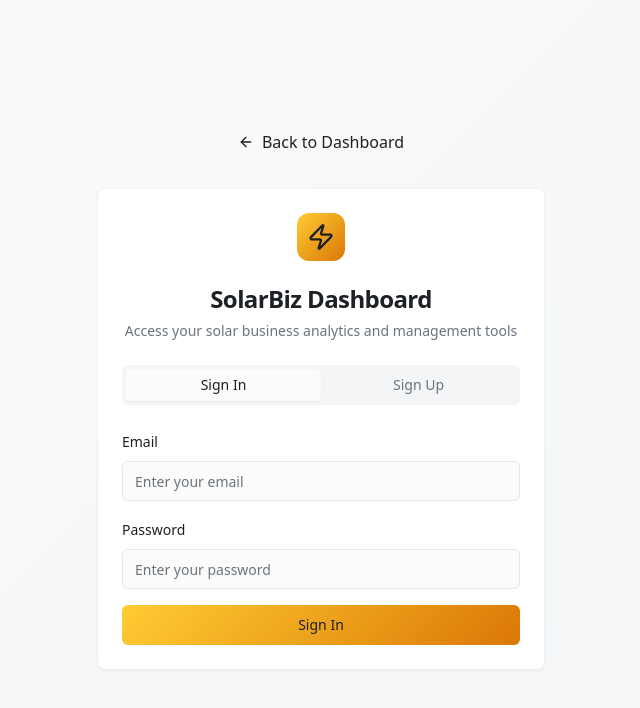
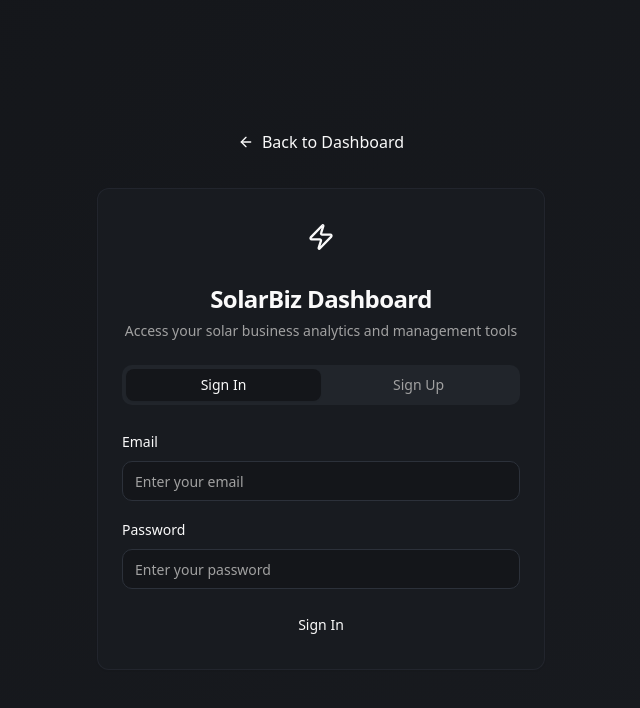
Before and after one commit to Erick-Wong/SolarAI, a React (Vite) app: page /auth in a window 1280 px wide. Shown: the top 708 px of the page, without its empty margins (319-959 px from the left). Built offline with nearby package versions, Linux system fonts and the light colour scheme.

Commit message:
Apply dashboard theme
The AI will update the dashboard's visual style to match the provided image.

```diff
--- a/src/components/DashboardLayout.tsx
+++ b/src/components/DashboardLayout.tsx
@@ -59,7 +59,7 @@ export function DashboardLayout({ children, title, description, showBackButton =
 
         <main className="flex-1 overflow-auto">
           {/* Header */}
-          <header className="sticky top-0 z-10 bg-background/80 backdrop-blur-sm border-b border-border">
+          <header className="sticky top-0 z-10 bg-card/95 backdrop-blur-sm border-b border-border shadow-card">
             <div className="flex items-center justify-between px-6 py-4">
               <div className="flex items-center gap-4">
                 <SidebarTrigger />
--- a/src/components/dashboard/DashboardContent.tsx
+++ b/src/components/dashboard/DashboardContent.tsx
@@ -15,7 +15,7 @@ import {
 
 export function DashboardContent() {
   return (
-    <div className="space-y-6">
+    <div className="space-y-8">
       {/* Key Metrics */}
       <div className="grid grid-cols-1 md:grid-cols-2 lg:grid-cols-4 gap-4">
         <MetricCard
@@ -62,49 +62,49 @@ export function DashboardContent() {
 
       {/* Recent Activity */}
       <div className="grid grid-cols-1 md:grid-cols-2 gap-6">
-        <div className="bg-card rounded-lg border p-6">
-          <h3 className="text-lg font-semibold mb-4">Recent Activities</h3>
-          <div className="space-y-3">
-            <div className="flex items-center gap-3 p-3 bg-muted/30 rounded-lg">
-              <div className="w-2 h-2 bg-success rounded-full"></div>
+        <div className="bg-gradient-card rounded-xl border border-border/50 p-6 shadow-card">
+          <h3 className="text-xl font-semibold mb-6 text-foreground">Recent Activities</h3>
+          <div className="space-y-4">
+            <div className="flex items-center gap-4 p-4 bg-muted/20 rounded-lg border border-border/30">
+              <div className="w-3 h-3 bg-success rounded-full shadow-lg"></div>
               <div className="flex-1">
-                <p className="text-sm font-medium">Installation completed at Johnson Residence</p>
-                <p className="text-xs text-muted-foreground">2 hours ago</p>
+                <p className="text-sm font-medium text-foreground">Installation completed at Johnson Residence</p>
+                <p className="text-xs text-muted-foreground mt-1">2 hours ago</p>
               </div>
             </div>
-            <div className="flex items-center gap-3 p-3 bg-muted/30 rounded-lg">
-              <div className="w-2 h-2 bg-warning rounded-full"></div>
+            <div className="flex items-center gap-4 p-4 bg-muted/20 rounded-lg border border-border/30">
+              <div className="w-3 h-3 bg-warning rounded-full shadow-lg"></div>
               <div className="flex-1">
-                <p className="text-sm font-medium">New lead from Dallas - Smith Commercial</p>
-                <p className="text-xs text-muted-foreground">4 hours ago</p>
+                <p className="text-sm font-medium text-foreground">New lead from Dallas - Smith Commercial</p>
+                <p className="text-xs text-muted-foreground mt-1">4 hours ago</p>
               </div>
             </div>
-            <div className="flex items-center gap-3 p-3 bg-muted/30 rounded-lg">
-              <div className="w-2 h-2 bg-primary rounded-full"></div>
+            <div className="flex items-center gap-4 p-4 bg-muted/20 rounded-lg border border-border/30">
+              <div className="w-3 h-3 bg-primary rounded-full shadow-lg"></div>
               <div className="flex-1">
-                <p className="text-sm font-medium">Quote sent to Wilson Office - $85k system</p>
-                <p className="text-xs text-muted-foreground">6 hours ago</p>
+                <p className="text-sm font-medium text-foreground">Quote sent to Wilson Office - $85k system</p>
+                <p className="text-xs text-muted-foreground mt-1">6 hours ago</p>
               </div>
             </div>
           </div>
         </div>
 
-        <div className="bg-card rounded-lg border p-6">
-          <h3 className="text-lg font-semibold mb-4">Quick Actions</h3>
-          <div className="grid grid-cols-2 gap-3">
-            <Button className="bg-gradient-solar hover:shadow-solar transition-smooth">
+        <div className="bg-gradient-card rounded-xl border border-border/50 p-6 shadow-card">
+          <h3 className="text-xl font-semibold mb-6 text-foreground">Quick Actions</h3>
+          <div className="grid grid-cols-2 gap-4">
+            <Button className="bg-gradient-primary hover:shadow-primary transition-smooth h-12">
               <Users className="w-4 h-4 mr-2" />
               Add Lead
             </Button>
-            <Button variant="outline">
+            <Button variant="outline" className="border-border/50 hover:bg-muted/20 h-12">
               <Calendar className="w-4 h-4 mr-2" />
               Schedule
             </Button>
-            <Button variant="outline">
+            <Button variant="outline" className="border-border/50 hover:bg-muted/20 h-12">
               <Zap className="w-4 h-4 mr-2" />
               New Install
             </Button>
-            <Button variant="outline">
+            <Button variant="outline" className="border-border/50 hover:bg-muted/20 h-12">
               <TrendingUp className="w-4 h-4 mr-2" />
               Reports
             </Button>
--- a/src/components/dashboard/MetricCard.tsx
+++ b/src/components/dashboard/MetricCard.tsx
@@ -26,22 +26,26 @@ export function MetricCard({
   };
 
   return (
-    <Card className={cn("hover:shadow-energy transition-smooth", className)}>
+    <Card className={cn("bg-gradient-card border-border/50 hover:shadow-primary transition-smooth", className)}>
       <CardContent className="p-6">
         <div className="flex items-center justify-between">
           <div className="flex-1">
-            <p className="text-sm font-medium text-muted-foreground mb-1">{title}</p>
-            <div className="flex items-baseline gap-2">
-              <h3 className="text-2xl font-bold text-foreground">{value}</h3>
+            <p className="text-sm font-medium text-muted-foreground mb-2">{title}</p>
+            <div className="flex items-baseline gap-3">
+              <h3 className="text-3xl font-bold text-foreground">{value}</h3>
               {change && (
-                <span className={cn("text-sm font-medium", changeColors[changeType])}>
+                <span className={cn("text-sm font-semibold px-2 py-1 rounded-full",
+                  changeType === "positive" ? "text-success bg-success/10" :
+                  changeType === "negative" ? "text-destructive bg-destructive/10" :
+                  "text-muted-foreground bg-muted/10"
+                )}>
                   {change}
                 </span>
               )}
             </div>
           </div>
-          <div className="w-12 h-12 bg-gradient-solar rounded-lg flex items-center justify-center">
-            <Icon className="w-6 h-6 text-primary-foreground" />
+          <div className="w-14 h-14 bg-gradient-primary rounded-xl flex items-center justify-center shadow-primary">
+            <Icon className="w-7 h-7 text-primary-foreground" />
           </div>
         </div>
       </CardContent>
--- a/src/index.css
+++ b/src/index.css
@@ -2,64 +2,65 @@
 @tailwind components;
 @tailwind utilities;
 
-/* Solar Business Dashboard Design System
+/* Dark Dashboard Design System - Modern Green Theme
 All colors MUST be HSL.
 */
 
 @layer base {
   :root {
-    --background: 50 20% 98%;
-    --foreground: 220 13% 13%;
+    /* Dark theme base colors */
+    --background: 220 13% 9%;
+    --foreground: 0 0% 98%;
 
-    --card: 0 0% 100%;
-    --card-foreground: 220 13% 13%;
+    --card: 220 13% 11%;
+    --card-foreground: 0 0% 98%;
 
-    --popover: 0 0% 100%;
-    --popover-foreground: 220 13% 13%;
+    --popover: 220 13% 11%;
+    --popover-foreground: 0 0% 98%;
 
-    /* Solar-themed primary colors */
-    --primary: 32 95% 44%;
-    --primary-foreground: 220 13% 13%;
-    --primary-glow: 45 100% 60%;
+    /* Green-themed primary colors */
+    --primary: 142 76% 36%;
+    --primary-foreground: 0 0% 98%;
+    --primary-glow: 142 84% 47%;
 
-    --secondary: 210 20% 96%;
-    --secondary-foreground: 220 13% 13%;
+    --secondary: 220 13% 15%;
+    --secondary-foreground: 0 0% 98%;
 
-    --muted: 210 20% 96%;
-    --muted-foreground: 220 9% 46%;
+    --muted: 220 13% 15%;
+    --muted-foreground: 0 0% 63%;
 
-    --accent: 213 94% 68%;
-    --accent-foreground: 0 0% 100%;
+    --accent: 142 76% 36%;
+    --accent-foreground: 0 0% 98%;
 
     --destructive: 0 84% 60%;
-    --destructive-foreground: 0 0% 100%;
+    --destructive-foreground: 0 0% 98%;
 
     --success: 142 76% 36%;
-    --success-foreground: 0 0% 100%;
+    --success-foreground: 0 0% 98%;
 
     --warning: 38 92% 50%;
-    --warning-foreground: 220 13% 13%;
+    --warning-foreground: 220 13% 9%;
 
-    --border: 214 32% 91%;
-    --input: 214 32% 91%;
-    --ring: 32 95% 44%;
+    --border: 220 13% 20%;
+    --input: 220 13% 20%;
+    --ring: 142 76% 36%;
 
-    /* Solar-inspired gradients */
-    --gradient-solar: linear-gradient(135deg, hsl(45 100% 60%), hsl(32 95% 44%));
-    --gradient-energy: linear-gradient(135deg, hsl(213 94% 68%), hsl(32 95% 44%));
-    --gradient-success: linear-gradient(135deg, hsl(142 76% 36%), hsl(160 84% 39%));
-    --gradient-background: linear-gradient(135deg, hsl(50 20% 98%), hsl(210 20% 96%));
+    /* Modern dark gradients with green accents */
+    --gradient-primary: linear-gradient(135deg, hsl(142 76% 36%), hsl(142 84% 47%));
+    --gradient-card: linear-gradient(135deg, hsl(220 13% 11%), hsl(220 13% 13%));
+    --gradient-success: linear-gradient(135deg, hsl(142 76% 36%), hsl(142 84% 47%));
+    --gradient-background: linear-gradient(135deg, hsl(220 13% 9%), hsl(220 13% 11%));
 
-    /* Shadows and effects */
-    --shadow-solar: 0 10px 40px -10px hsl(32 95% 44% / 0.3);
-    --shadow-energy: 0 8px 32px -8px hsl(213 94% 68% / 0.25);
-    --shadow-elevated: 0 20px 50px -12px hsl(220 13% 13% / 0.15);
+    /* Modern shadows and effects */
+    --shadow-card: 0 4px 20px -4px hsl(220 13% 5% / 0.5);
+    --shadow-primary: 0 8px 32px -8px hsl(142 76% 36% / 0.3);
+    --shadow-elevated: 0 20px 50px -12px hsl(220 13% 5% / 0.4);
 
-    /* Animations */
+    /* Smooth animations */
     --transition-smooth: all 0.3s cubic-bezier(0.4, 0, 0.2, 1);
     --transition-bounce: all 0.4s cubic-bezier(0.68, -0.55, 0.265, 1.55);
 
-    --radius: 0.5rem;
+    --radius: 0.75rem;
 
     --sidebar-background: 0 0% 98%;
 
@@ -78,57 +79,10 @@ All colors MUST be HSL.
     --sidebar-ring: 217.2 91.2% 59.8%;
   }
 
-  .dark {
-    --background: 220 13% 8%;
-    --foreground: 50 20% 95%;
-
-    --card: 220 13% 10%;
-    --card-foreground: 50 20% 95%;
-
-    --popover: 220 13% 10%;
-    --popover-foreground: 50 20% 95%;
-
-    /* Solar-themed primary colors for dark mode */
-    --primary: 45 100% 60%;
-    --primary-foreground: 220 13% 8%;
-    --primary-glow: 32 95% 44%;
-
-    --secondary: 220 13% 15%;
-    --secondary-foreground: 50 20% 95%;
-
-    --muted: 220 13% 15%;
-    --muted-foreground: 220 9% 60%;
-
-    --accent: 213 94% 68%;
-    --accent-foreground: 220 13% 8%;
-
-    --destructive: 0 84% 60%;
-    --destructive-foreground: 50 20% 95%;
-
-    --success: 142 76% 36%;
-    --success-foreground: 50 20% 95%;
-
-    --warning: 38 92% 50%;
-    --warning-foreground: 220 13% 8%;
-
-    --border: 220 13% 20%;
-    --input: 220 13% 20%;
-    --ring: 45 100% 60%;
-
-    --sidebar-background: 220 13% 8%;
-    --sidebar-foreground: 50 20% 95%;
-    --sidebar-primary: 45 100% 60%;
-    --sidebar-primary-foreground: 220 13% 8%;
-    --sidebar-accent: 220 13% 15%;
-    --sidebar-accent-foreground: 50 20% 95%;
-    --sidebar-border: 220 13% 20%;
-    --sidebar-ring: 45 100% 60%;
-
-    /* Dark mode gradients */
-    --gradient-solar: linear-gradient(135deg, hsl(45 100% 60%), hsl(32 95% 44%));
-    --gradient-energy: linear-gradient(135deg, hsl(213 94% 68%), hsl(32 95% 44%));
-    --gradient-success: linear-gradient(135deg, hsl(142 76% 36%), hsl(160 84% 39%));
-    --gradient-background: linear-gradient(135deg, hsl(220 13% 8%), hsl(220 13% 10%));
+  .light {
+    /* Light theme override (keeping dark as default) */
+    --background: 220 13% 9%;
+    --foreground: 0 0% 98%;
   }
 }
 
```
